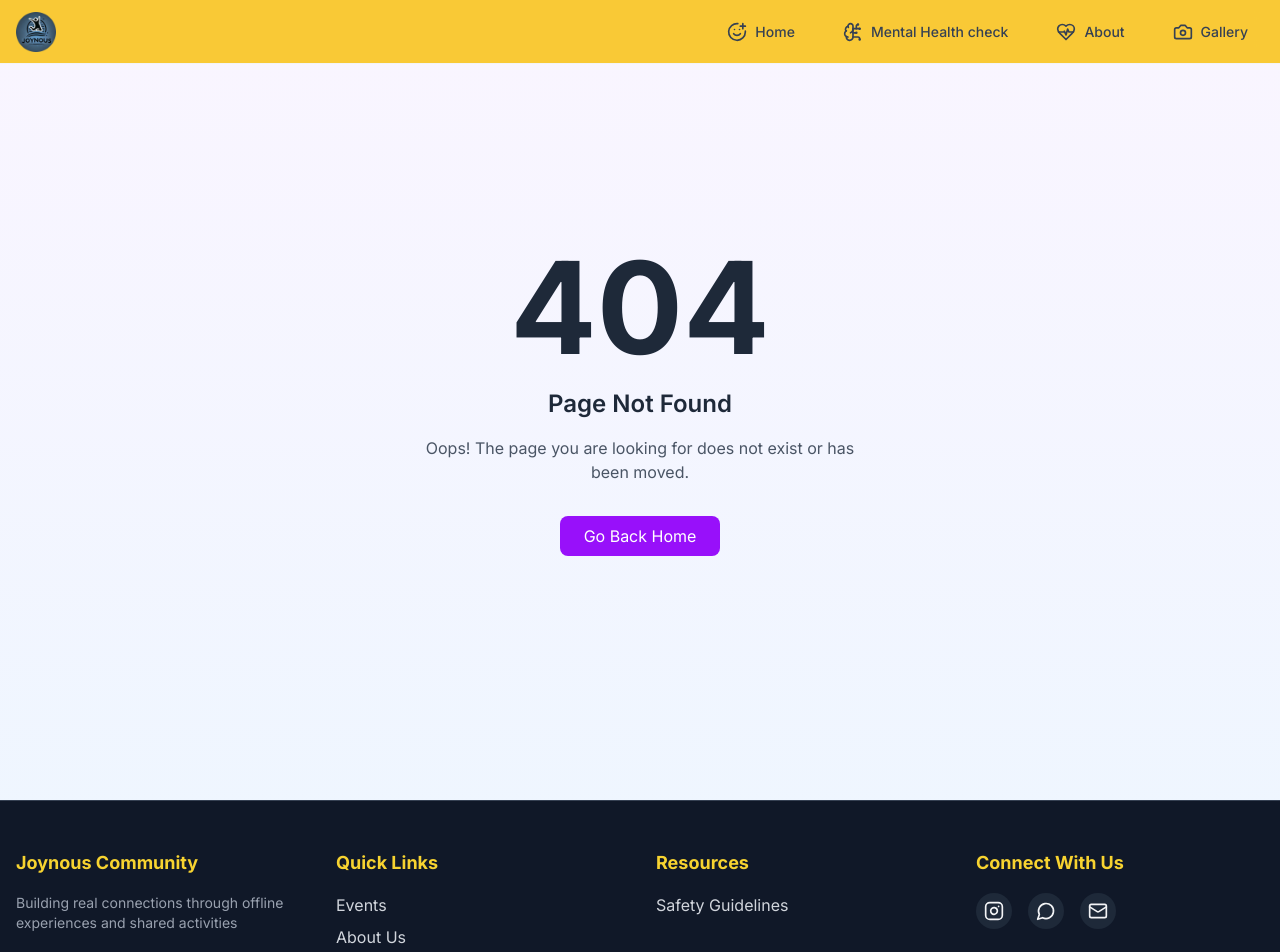
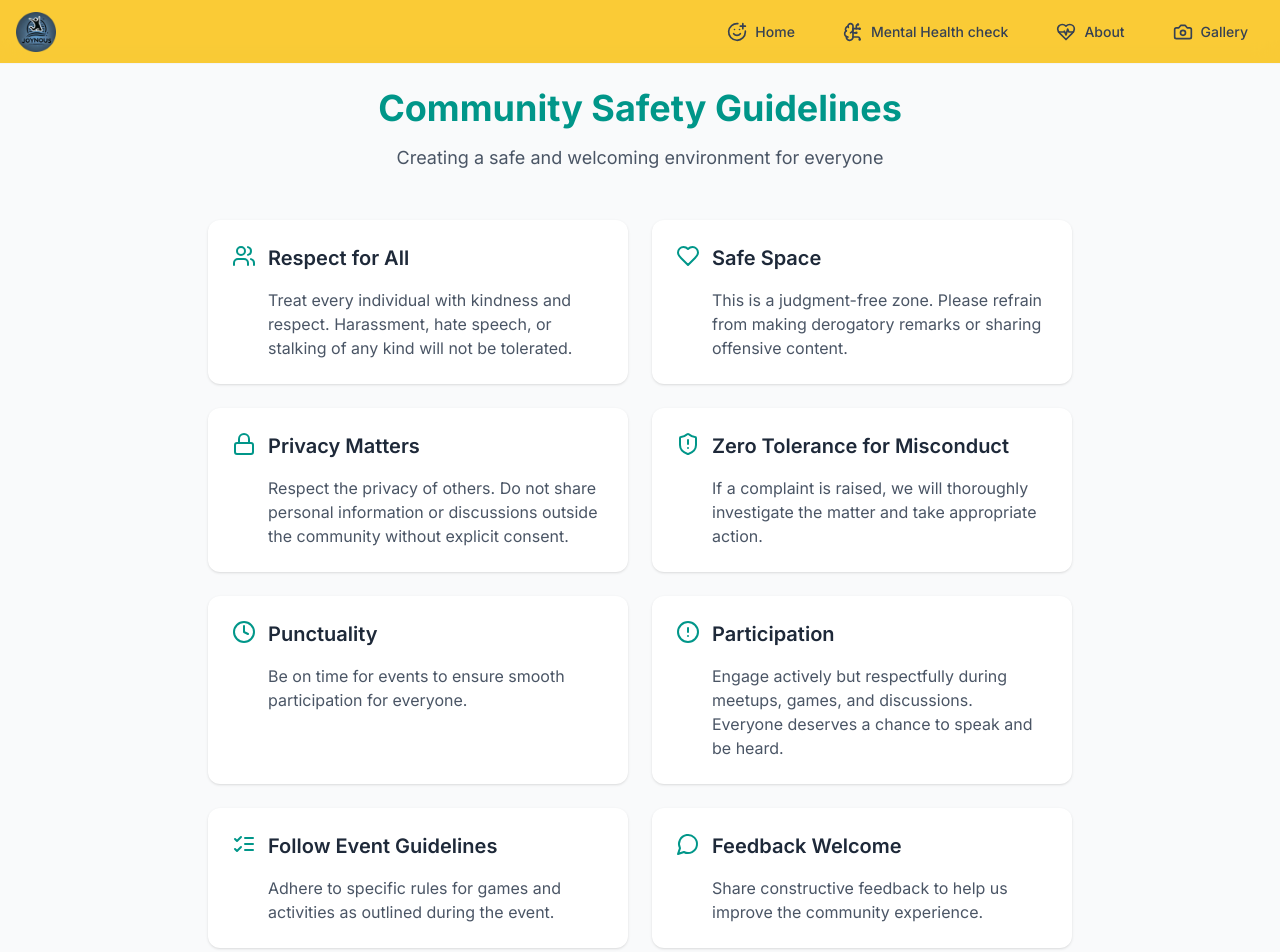
Before and after one commit to joynous/MindCare, a Next.js app: page /communityGuidelines in a window 1280 px wide. Before the commit this address had no page. Shown: the top 952 px of the page. Built offline with nearby package versions, Linux system fonts and the light colour scheme.

Commit message:
updated community guidelines

```diff
--- a/src/app/safety/page.tsx
+++ b/src/app/communityGuidelines/page.tsx
@@ -1,5 +1,5 @@
 'use client';
-import { ShieldAlert, Clock, Lock, Users, Heart, AlertCircle } from 'lucide-react';
+import { ShieldAlert, Clock, Lock, Users, Heart, AlertCircle, ListChecks, MessageCircle } from 'lucide-react';
 import { motion } from 'framer-motion';
 
 export default function SafetyPage() {
@@ -7,32 +7,43 @@ export default function SafetyPage() {
         {
           icon: <Users className="w-6 h-6" />,
           title: "Respect for All",
-          text: "Treat every individual with kindness and respect..."
+          text: "Treat every individual with kindness and respect. Harassment, hate speech, or stalking of any kind will not be tolerated."
         },
         {
-          icon: <Heart className="w-6 h-6" />,  // Changed from HeartHandshake
+          icon: <Heart className="w-6 h-6" />,
           title: "Safe Space",
-          text: "This is a judgment-free zone..."
+          text: "This is a judgment-free zone. Please refrain from making derogatory remarks or sharing offensive content."
         },
         {
           icon: <Lock className="w-6 h-6" />,
           title: "Privacy Matters",
-          text: "Respect the privacy of others..."
+          text: "Respect the privacy of others. Do not share personal information or discussions outside the community without explicit consent."
         },
         {
           icon: <ShieldAlert className="w-6 h-6" />,
-          title: "Zero Tolerance",
-          text: "If a complaint is raised..."
+          title: "Zero Tolerance for Misconduct",
+          text: "If a complaint is raised, we will thoroughly investigate the matter and take appropriate action."
         },
         {
           icon: <Clock className="w-6 h-6" />,
           title: "Punctuality",
-          text: "Be on time for events..."
+          text: "Be on time for events to ensure smooth participation for everyone."
         },
         {
-          icon: <AlertCircle className="w-6 h-6" />,  // Changed from MessageSquareWarning
+          icon: <AlertCircle className="w-6 h-6" />,
           title: "Participation",
-          text: "Engage actively but respectfully..."
+          text: "Engage actively but respectfully during meetups, games, and discussions. Everyone deserves a chance to speak and be heard."
+        },
+        // New policies added below
+        {
+          icon: <ListChecks className="w-6 h-6" />,
+          title: "Follow Event Guidelines",
+          text: "Adhere to specific rules for games and activities as outlined during the event."
+        },
+        {
+          icon: <MessageCircle className="w-6 h-6" />,
+          title: "Feedback Welcome",
+          text: "Share constructive feedback to help us improve the community experience."
         }
       ];
 
@@ -82,7 +93,7 @@ export default function SafetyPage() {
             Our Commitment
           </h2>
           <p className="text-gray-600">
-            By joining our community, you agree to follow these policies to create a
+            By joining Joynous, you agree to follow these policies to create a
             supportive and enjoyable space for everyone. Together we maintain the
             spirit of kindness and mutual respect.
           </p>
--- a/src/app/components/Footer.tsx
+++ b/src/app/components/Footer.tsx
@@ -31,7 +31,7 @@ export default function Footer() {
           <div className="space-y-4">
             <h3 className="text-lg font-bold text-[#F7D330] mb-4">Resources</h3>
             <ul className="space-y-2">
-              <li><Link href="/safety" className="text-gray-300 hover:text-[#8AE2E0]">Safety Guidelines</Link></li>
+              <li><Link href="/communityGuidelines" className="text-gray-300 hover:text-[#8AE2E0]">Community Guidelines</Link></li>
             </ul>
           </div>
 
```
